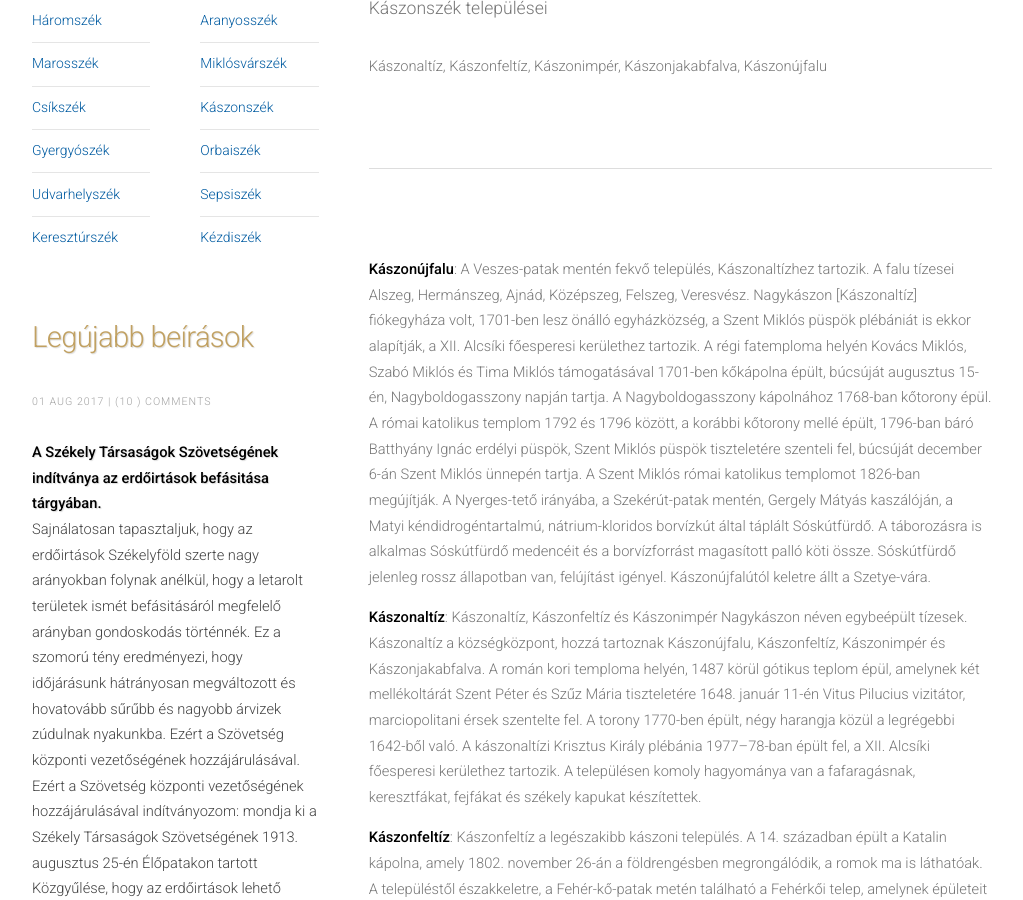
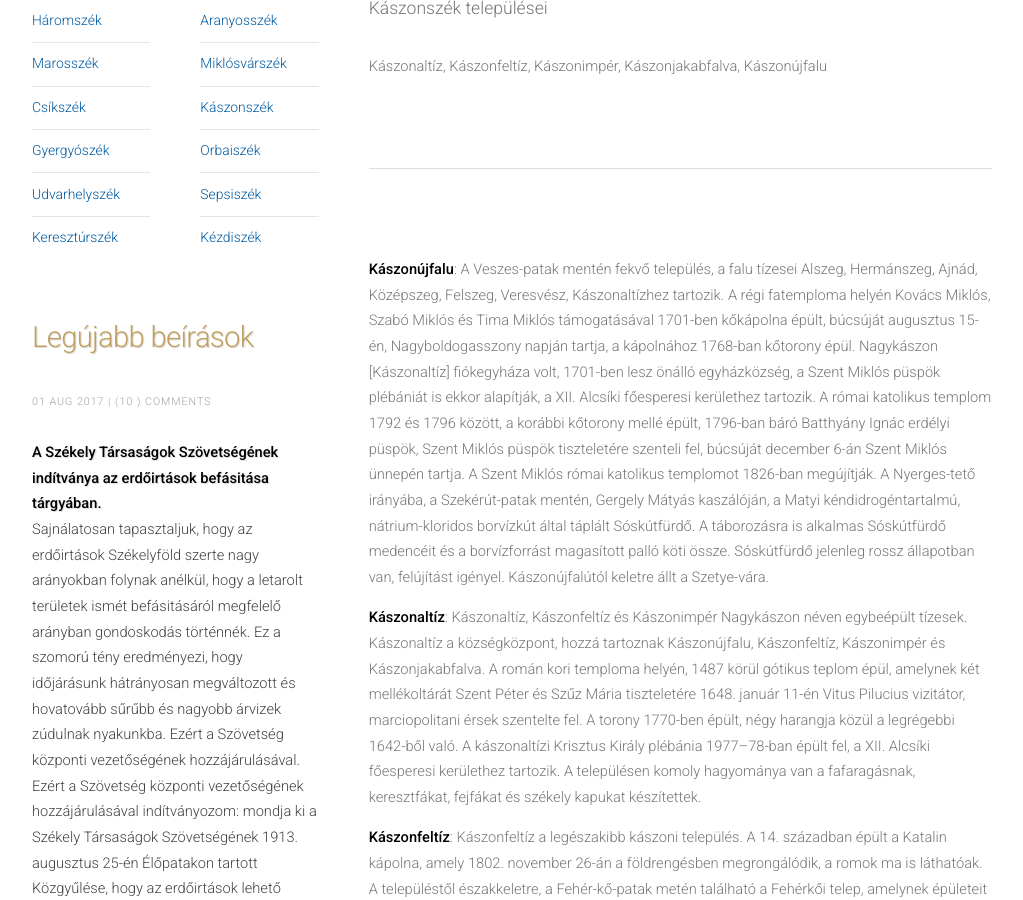
Before and after one commit to siculia/siculia.github.io, a Jekyll site: the page built from siculia-kaszonszek.html, in a window 1280 px wide and 900 px high, scrolled down 757 px. Shown: the whole window, without its empty margins (128-1151 px from the left). Built offline with Jekyll 4.4.1, drawn with Linux system fonts in a browser that asks for light colours; nearby versions of some CDN libraries; library files that are not in the unit come from our copies.

Commit message:
Kászonújfalu+

```diff
--- a/siculia-kaszonszek.html
+++ b/siculia-kaszonszek.html
@@ -19,7 +19,7 @@ layout: default
 						<p>Kászonaltíz, Kászonfeltíz, Kászonimpér, Kászonjakabfalva, Kászonújfalu</p>
 
 						<hr></hr>
-						<p style="text-align: left;"><b>Kászonújfalu</b>: A Veszes-patak mentén fekvő település, Kászonaltízhez tartozik. A falu tízesei Alszeg, Hermánszeg, Ajnád, Középszeg, Felszeg, Veresvész.  Nagykászon [Kászonaltíz] fiókegyháza volt, 1701-ben lesz önálló egyházközség, a Szent Miklós püspök plébániát is ekkor alapítják, a XII. Alcsíki főesperesi kerülethez tartozik. A régi fatemploma helyén Kovács Miklós, Szabó Miklós és Tima Miklós támogatásával 1701-ben kőkápolna épült, búcsúját augusztus 15-én, Nagyboldogasszony napján tartja. A Nagyboldogasszony kápolnához 1768-ban kőtorony épül. A római katolikus templom 1792 és 1796 között, a korábbi kőtorony mellé épült, 1796-ban báró Batthyány Ignác erdélyi püspök, Szent Miklós püspök tiszteletére szenteli fel, búcsúját december 6-án Szent Miklós ünnepén tartja. A Szent Miklós római katolikus templomot 1826-ban megújítják. A Nyerges-tető irányába, a Szekérút-patak mentén, Gergely Mátyás kaszálóján, a Matyi kéndidrogéntartalmú, nátrium-kloridos borvízkút által táplált Sóskútfürdő. A táborozásra is alkalmas Sóskútfürdő medencéit és a borvízforrást magasított palló köti össze. Sóskútfürdő jelenleg rossz állapotban van, felújítást igényel. Kászonújfalútól keletre állt a Szetye-vára.</p>
+						<p style="text-align: left;"><b>Kászonújfalu</b>: A Veszes-patak mentén fekvő település,  a falu tízesei Alszeg, Hermánszeg, Ajnád, Középszeg, Felszeg, Veresvész, Kászonaltízhez tartozik. A régi fatemploma helyén Kovács Miklós, Szabó Miklós és Tima Miklós támogatásával 1701-ben kőkápolna épült, búcsúját augusztus 15-én, Nagyboldogasszony napján tartja, a kápolnához 1768-ban kőtorony épül. Nagykászon [Kászonaltíz] fiókegyháza volt, 1701-ben lesz önálló egyházközség, a Szent Miklós püspök plébániát is ekkor alapítják, a XII. Alcsíki főesperesi kerülethez tartozik. A római katolikus templom 1792 és 1796 között, a korábbi kőtorony mellé épült, 1796-ban báró Batthyány Ignác erdélyi püspök, Szent Miklós püspök tiszteletére szenteli fel, búcsúját december 6-án Szent Miklós ünnepén tartja. A Szent Miklós római katolikus templomot 1826-ban megújítják. A Nyerges-tető irányába, a Szekérút-patak mentén, Gergely Mátyás kaszálóján, a Matyi kéndidrogéntartalmú, nátrium-kloridos borvízkút által táplált Sóskútfürdő. A táborozásra is alkalmas Sóskútfürdő medencéit és a borvízforrást magasított palló köti össze. Sóskútfürdő jelenleg rossz állapotban van, felújítást igényel. Kászonújfalútól keletre állt a Szetye-vára.</p>
 						<p style="text-align: left;"><b>Kászonaltíz</b>: Kászonaltíz, Kászonfeltíz és Kászonimpér Nagykászon néven egybeépült tízesek. Kászonaltíz a községközpont, hozzá tartoznak Kászonújfalu, Kászonfeltíz, Kászonimpér és Kászonjakabfalva. A román kori temploma helyén, 1487 körül gótikus teplom épül, amelynek két mellékoltárát Szent Péter és Szűz Mária tiszteletére 1648. január 11-én Vitus Pilucius vizitátor, marciopolitani érsek szentelte fel. A torony 1770-ben épült, négy harangja közül a legrégebbi 1642-ből való. A kászonaltízi Krisztus Király plébánia 1977–78-ban épült fel, a XII. Alcsíki főesperesi kerülethez tartozik. A településen komoly hagyománya van a fafaragásnak, keresztfákat, fejfákat és székely kapukat készítettek.</p>
 						<p style="text-align: left;"><b>Kászonfeltíz</b>: Kászonfeltíz a legészakibb kászoni település. A 14. században épült a Katalin kápolna, amely 1802. november 26-án a földrengésben megrongálódik, a romok ma is láthatóak. A településtől északkeletre, a Fehér-kő-patak metén található a Fehérkői telep, amelynek épületeit 1948-ban lebontották és felszámolták. Kászonfeltízen készítik a hagyományos kászoni szönyegeket.</p>
 						<p style="text-align: left;"><b>Kászonimpér</b>: Kászonaltíz fiókegyháza volt, az egyik legrégebbi kászoni településnek tartják. A régi kápolnája 1570 előtt létezett, 1713-ban Kászoni János átépítteti, a búcsúját pünkösdvasárnap után két héttel, Úrnapján tartja. Híres zsindelykészítők és szőnyegszövők hírében álltak. Kászonimpéren található Balási kúria, falumúzeumként üzemel. A répáti borvíz alkáli savanyúvíz, nátrium-hidrogénkarbonát jellegű.</p>
```
